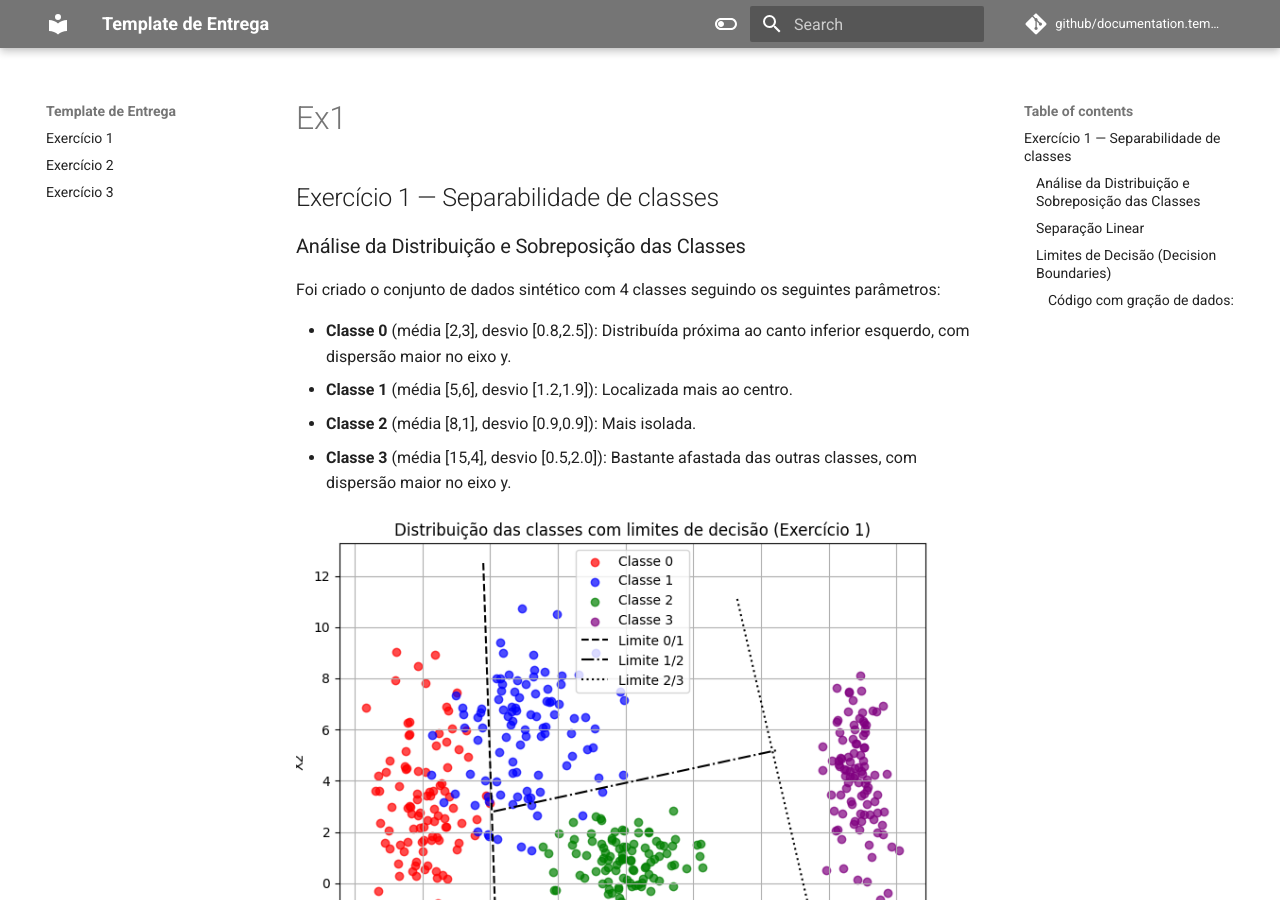
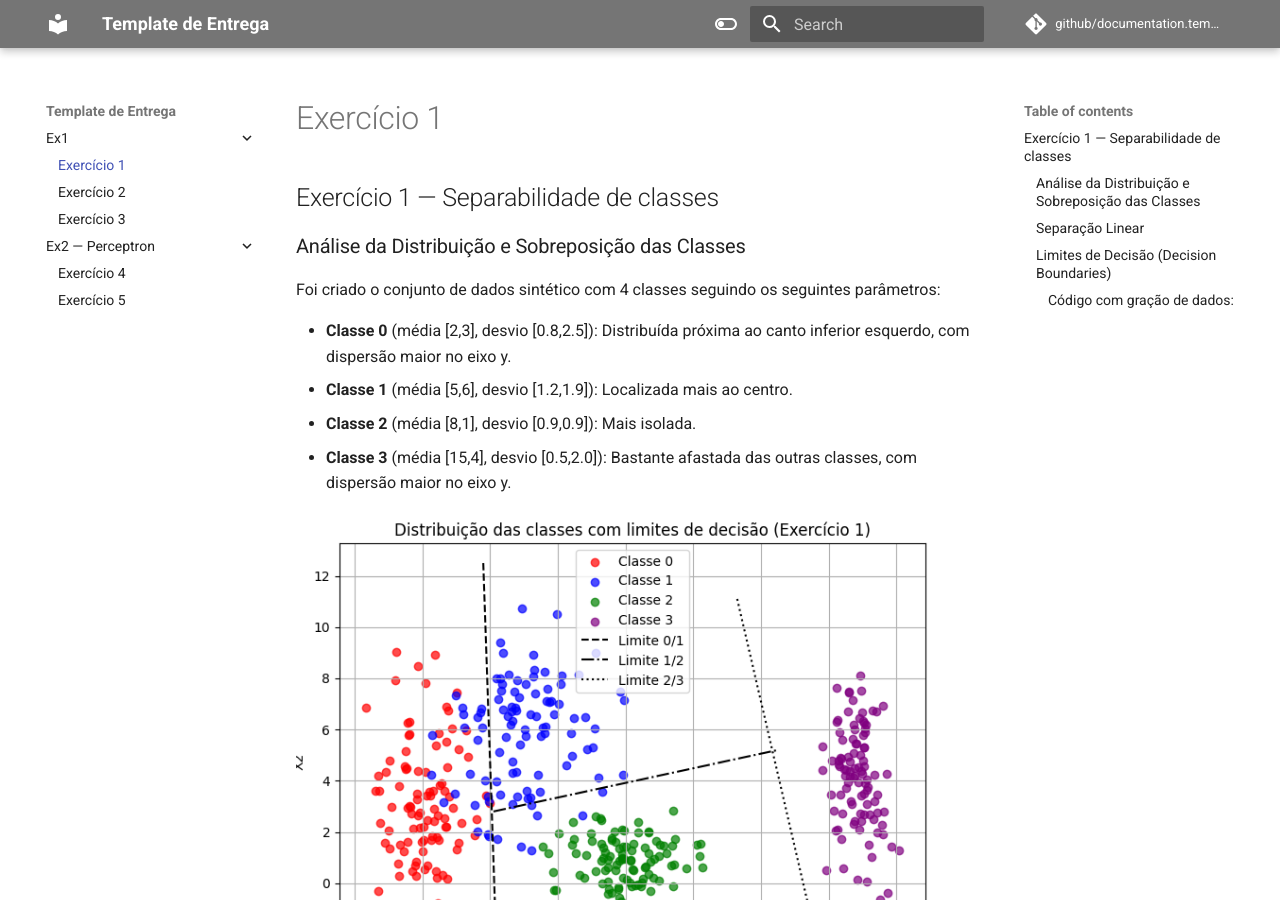
Before and after one commit to LGuilhermeFalves/Deeplearnig_ex, an MkDocs documentation site: the page built from docs/Ex1/Exercício 1/ex1.md, in a window 1280 px wide and 900 px high. Built offline with MkDocs 1.6.1 and Material for MkDocs 9.7.7, drawn with Linux system fonts in a browser that asks for light colours; comment, search, counter and statistics services are not loaded.

```diff
--- a/mkdocs.yml
+++ b/mkdocs.yml
@@ -132,6 +132,10 @@ extra_javascript:
   - https://fastly.jsdelivr.net/npm/echarts/dist/echarts.min.js
 
 nav:
-  - Exercício 1: "Exercício 1/ex1.md"
-  - Exercício 2: "Exercício 2/ex2.md"
-  - Exercício 3: "Exercício 3/ex3.md"
+  - Ex1:
+      - Exercício 1: "Ex1/Exercício 1/ex1.md"
+      - Exercício 2: "Ex1/Exercício 2/ex2.md"
+      - Exercício 3: "Ex1/Exercício 3/ex3.md"
+  - Ex2 — Perceptron:
+      - Exercício 4: "Ex2_Perceptron/Exercício 4/perception1.md"
+      - Exercício 5: "Ex2_Perceptron/Exercício 5/perception2.md"
```
